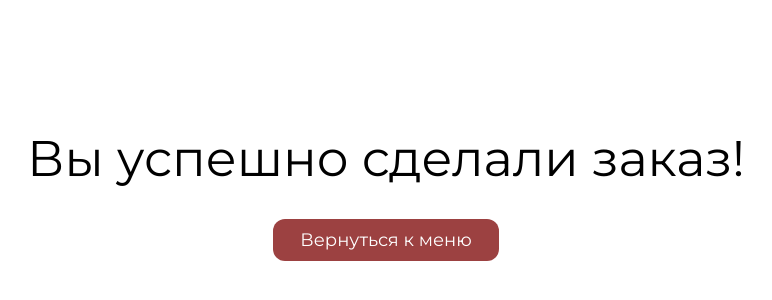
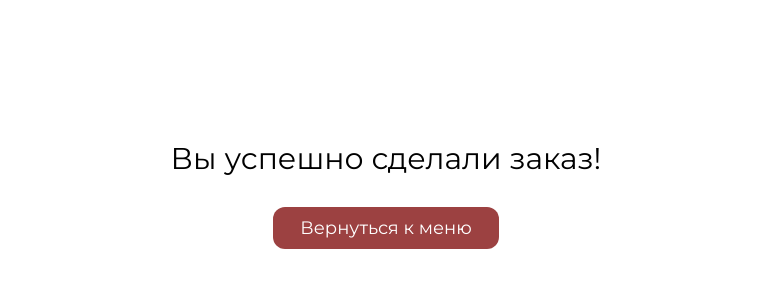
Before and after one commit to namik-gamedev/roll-shop, a React (Create React App) app: page /successpurchase in a window 1280 px wide. Shown: the part 206-506 px from the top of the page, without its empty margins (254-1026 px from the left). Built offline with nearby package versions, Linux system fonts and the light colour scheme.

Commit message:
changing font size in success purchase page

```diff
--- a/src/styles/SuccessPurchase.css
+++ b/src/styles/SuccessPurchase.css
@@ -9,6 +9,6 @@
 .SuccessPurchase h2 {
    margin-bottom: 30px;
 
-   font-size: 50px;
+   font-size: 30px;
    font-weight: 400;
 }
```
